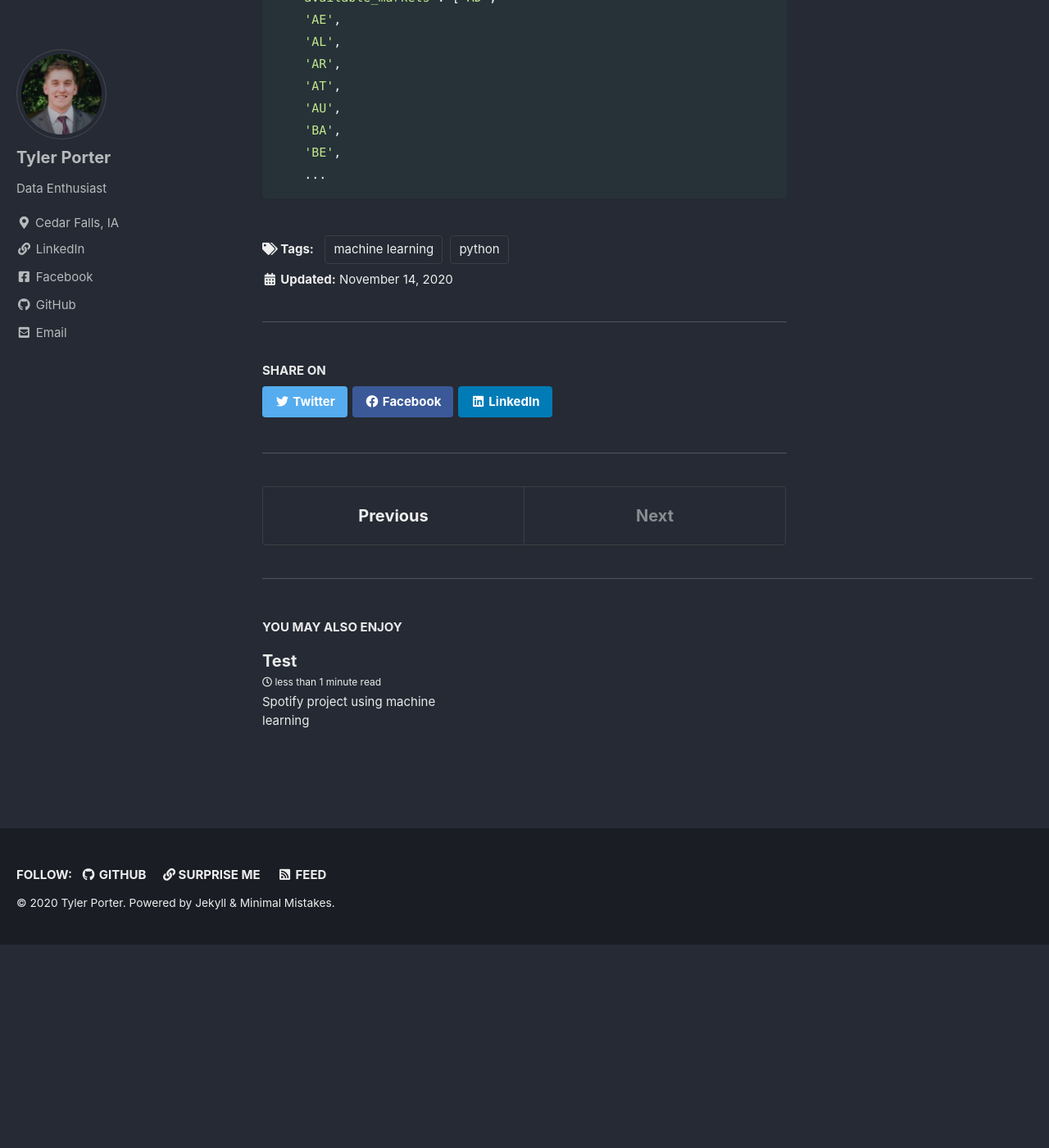
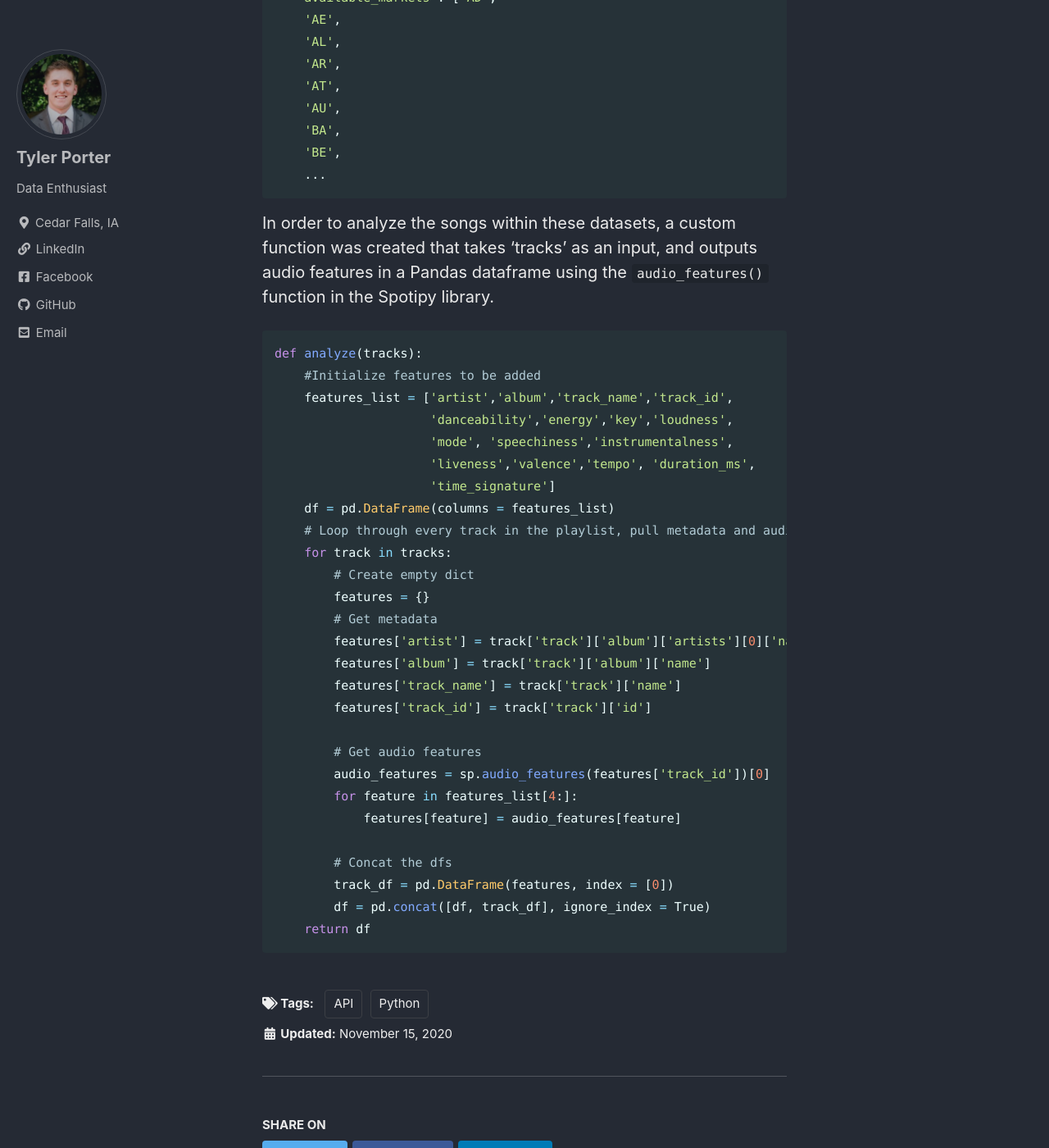
Before and after one commit to tyljporter/typo.github.io, a Jekyll site: the page built from _posts/2020-11-08-Spotify.md, in a window 1280 px wide and 1400 px high, scrolled down 4166 px. Shown: the whole window at 82% size. Built offline with Jekyll 4.4.1, drawn with Linux system fonts in a browser that asks for light colours; cached includes are drawn as plain includes; before the commit the page ends 5318 px from its top, so only the background shows below that; some of the changed text lies outside the part shown.

Commit message:
Spotify v20

````diff
--- a/_posts/2020-11-08-Spotify.md
+++ b/_posts/2020-11-08-Spotify.md
@@ -1,8 +1,8 @@
 ---
-title: "Spotify Recommendation Engine"
-date: 2020-11-14
-tags: [machine learning, python]
-excerpt: "Spotify project using machine learning"
+title: "Spotify ML project: Part 1"
+date: 2020-11-15
+tags: [Python, API]
+excerpt: "Extraction of Spotify user data for further analysis"
 mathjax: "true"
 ---
 # Introduction
@@ -119,3 +119,34 @@ faves[1]
     'BE',
     ...
 ```
+
+In order to analyze the songs within these datasets, a custom function was created that takes 'tracks' as an input, and outputs audio features in a Pandas dataframe using the `audio_features()` function in the Spotipy library.
+```python
+def analyze(tracks):
+    #Initialize features to be added
+    features_list = ['artist','album','track_name','track_id',
+                     'danceability','energy','key','loudness',
+                     'mode', 'speechiness','instrumentalness',
+                     'liveness','valence','tempo', 'duration_ms',
+                     'time_signature']
+    df = pd.DataFrame(columns = features_list)
+    # Loop through every track in the playlist, pull metadata and audio features using spotipy and append to df
+    for track in tracks:
+        # Create empty dict
+        features = {}
+        # Get metadata
+        features['artist'] = track['track']['album']['artists'][0]['name']
+        features['album'] = track['track']['album']['name']
+        features['track_name'] = track['track']['name']
+        features['track_id'] = track['track']['id']
+
+        # Get audio features
+        audio_features = sp.audio_features(features['track_id'])[0]
+        for feature in features_list[4:]:
+            features[feature] = audio_features[feature]
+
+        # Concat the dfs
+        track_df = pd.DataFrame(features, index = [0])
+        df = pd.concat([df, track_df], ignore_index = True)
+    return df
+```
````
